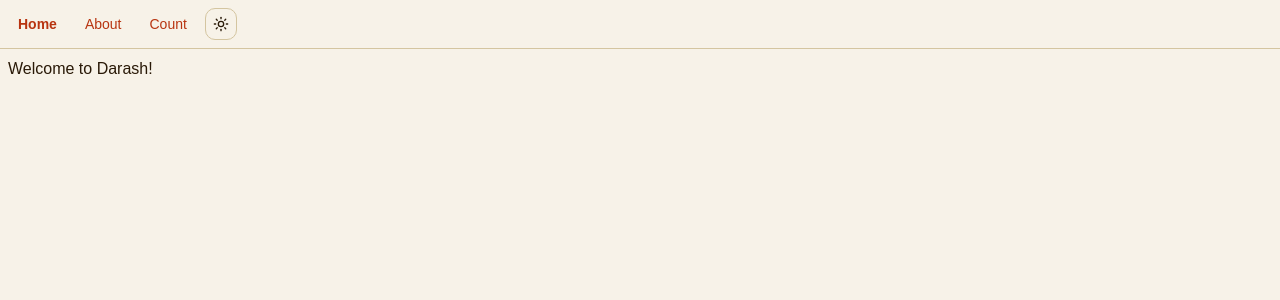
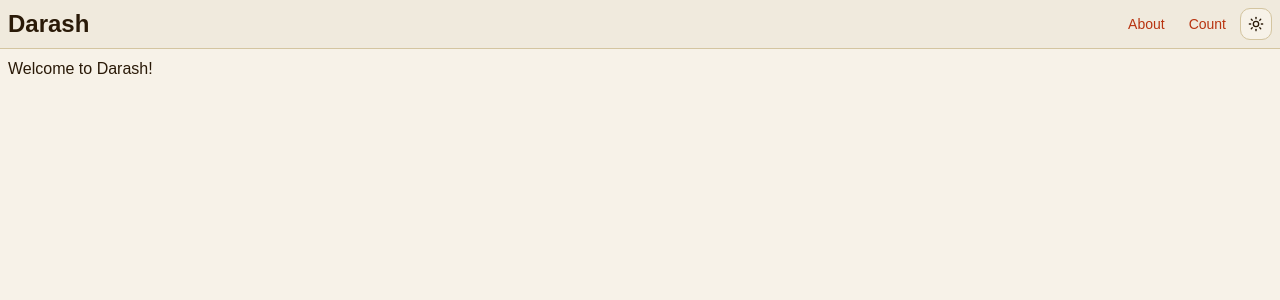
Before and after one commit to AndyHolt/darash, a React (Vite) app in the folder frontend/: page / in a window 1280 px wide. Shown: the top 300 px of the page. Built offline with nearby package versions, Linux system fonts and the light colour scheme.

Commit message:
Header bar styling

```diff
--- a/frontend/src/components/Header.tsx
+++ b/frontend/src/components/Header.tsx
@@ -1,14 +1,19 @@
+import { Link } from "@tanstack/react-router";
 import { ModeToggle } from "@/components/color-theme/ModeToggle";
 import LinkButton from "@/components/LinkButton";
 
 export default function Header() {
   return (
     <>
-      <div className="p-2 flex gap-2">
-        <LinkButton to="/">Home</LinkButton>
-        <LinkButton to="/about">About</LinkButton>
-        <LinkButton to="/count">Count</LinkButton>
-        <ModeToggle />
+      <div className="p-2 flex justify-between items-center bg-sidebar">
+        <Link to="/">
+          <h1 className="font-bold text-2xl text-sidebar-foreground select-none">Darash</h1>
+        </Link>
+        <div className="flex gap-1">
+          <LinkButton to="/about">About</LinkButton>
+          <LinkButton to="/count">Count</LinkButton>
+          <ModeToggle />
+        </div>
       </div>
       <hr />
     </>
--- a/frontend/src/index.css
+++ b/frontend/src/index.css
@@ -31,6 +31,7 @@
   --color-muted: var(--muted);
   --color-secondary-foreground: var(--secondary-foreground);
   --color-secondary: var(--secondary);
+  --color-secondary-text: var(--secondary-text);
   --color-primary-foreground: var(--primary-foreground);
   --color-primary: var(--primary);
   --color-popover-foreground: var(--popover-foreground);
@@ -82,6 +83,7 @@
   --primary-foreground: var(--vellum);
   --secondary: var(--vellum-hover);
   --secondary-foreground: var(--deep-brown-800);
+  --secondary-text: var(--sienna);
   --muted: var(--vellum-muted);
   --muted-foreground: var(--deep-brown-400);
   --accent: var(--vellum-hover-subtle);
@@ -140,6 +142,7 @@
   --primary-foreground: var(--ink-black-800);
   --secondary: var(--ink-black-500);
   --secondary-foreground: var(--parchment-white);
+  --secondary-text: var(--vanilla);
   --muted: var(--ink-black-400);
   --muted-foreground: var(--ink-black-300);
   --accent: var(--ink-black-600);
@@ -155,7 +158,7 @@
   --chart-4: oklch(0.7800 0.1400 78.00);   /* amber, lifted */
   --chart-5: oklch(0.6400 0.0900 300.00);  /* aubergine, lifted */
 
-  --sidebar: var(--ink-black-900);
+  --sidebar: var(--ink-black-950);
   --sidebar-foreground: var(--parchment-white);
   --sidebar-primary: var(--amber);
   --sidebar-primary-foreground: var(--ink-black-900);
```
